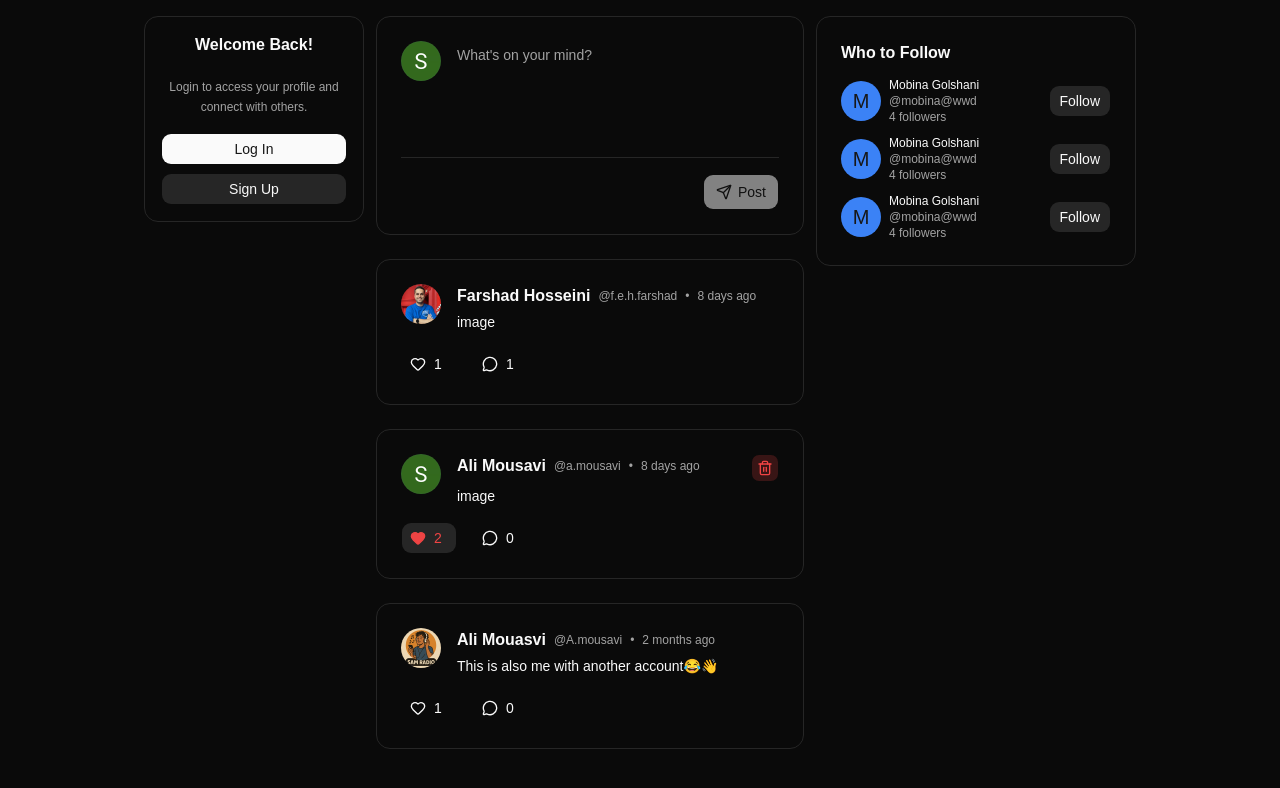
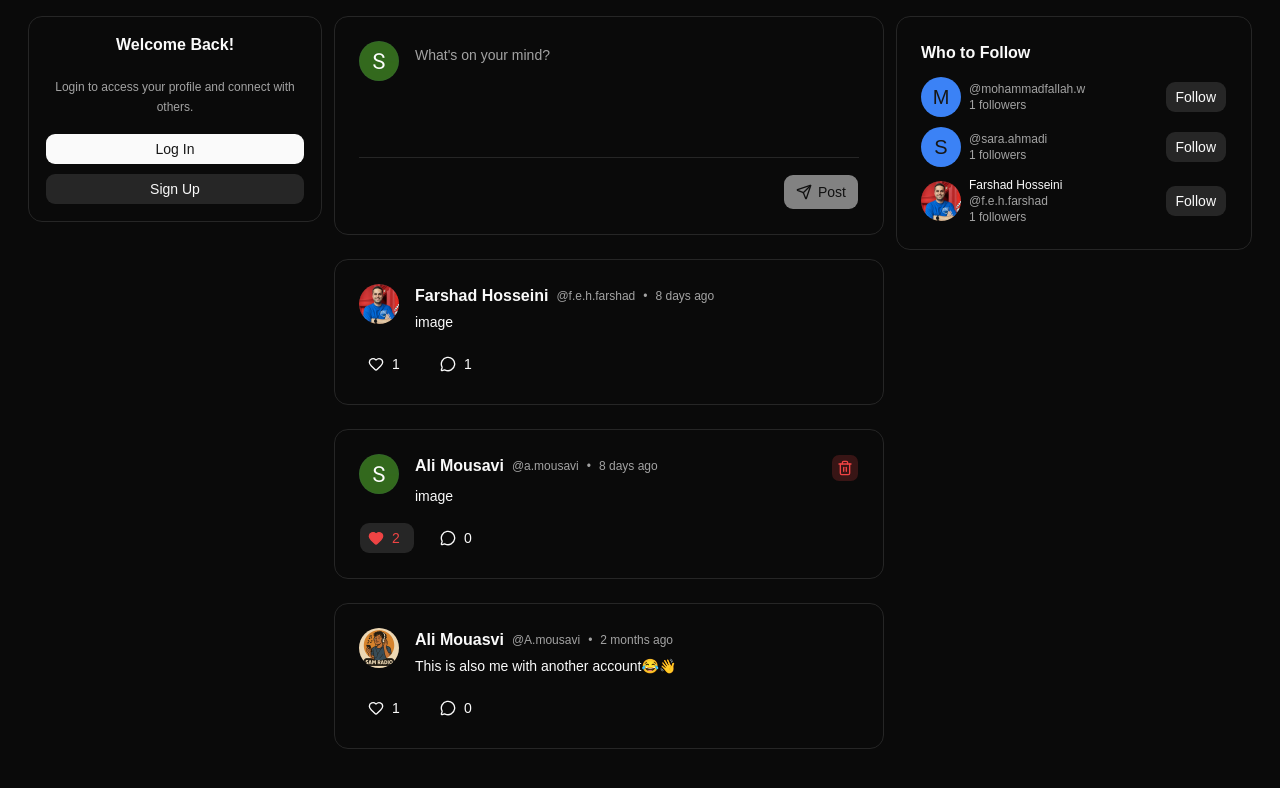
Before and after one commit to hmgolshani/Socially, a React (Vite) app: page / in a window 1280 px wide. Shown: the top 788 px of the page. Built offline with nearby package versions, Linux system fonts and the light colour scheme.

Commit message:
add recommendedUser type and use it and add fake data

```diff
--- a/src/components/cards/recommendedCard/RecommendedUserCard.tsx
+++ b/src/components/cards/recommendedCard/RecommendedUserCard.tsx
@@ -1,13 +1,25 @@
-import UserCard from "@/components/cards/recommendedCard/UserCard.tsx";
+import UserCard, { type RecommendedUser } from "@/components/cards/recommendedCard/UserCard.tsx";
+import farshadImage from "@/assets/images/farshad.png";
+
+const recommendedUsers: RecommendedUser[] = [
+  { username: "mohammadfallah.w", followers: 1 },
+  { username: "sara.ahmadi", followers: 1 },
+  {
+    username: "f.e.h.farshad",
+    name: "Farshad Hosseini",
+    followers: 1,
+    image: farshadImage,
+  },
+];
 
 const RecommendedUserCard = () => {
   return (
     <div className="rounded-xl border border-layout-border bg-layout-card p-6">
-      <h3 className="text-content-primary font-bold pb-3">Who to Follow</h3>
-      <div className="flex flex-col gap-2.5 ">
-        <UserCard username={"mobina@wwd"} fullName={"Mobina Golshani"} followersCount={4}/>
-        <UserCard username={"mobina@wwd"} fullName={"Mobina Golshani"} followersCount={4}/>
-        <UserCard username={"mobina@wwd"} fullName={"Mobina Golshani"} followersCount={4}/>
+      <h3 className="pb-3 font-bold text-content-primary">Who to Follow</h3>
+      <div className="flex flex-col gap-2.5">
+        {recommendedUsers.map((user) => (
+          <UserCard key={user.username} user={user} />
+        ))}
       </div>
     </div>
   );
--- a/src/components/cards/recommendedCard/UserCard.tsx
+++ b/src/components/cards/recommendedCard/UserCard.tsx
@@ -1,28 +1,42 @@
-import { Avatar, AvatarFallback } from "@/components/ui/avatar.tsx";
+import {
+  Avatar,
+  AvatarFallback,
+  AvatarImage,
+} from "@/components/ui/avatar.tsx";
 import { Button } from "@/components/ui/button.tsx";
 import { useState } from "react";
-type UserCardProp = {
-  fullName: string;
+
+export type RecommendedUser = {
   username: string;
-  followersCount:number;
+  name?: string;
+  image?: string;
+  followers: number;
+};
 
+type UserCardProps = {
+  user: RecommendedUser;
 };
-const UserCard = ({ fullName, username, followersCount }: UserCardProp) => {
+
+const UserCard = ({ user }: UserCardProps) => {
   const [isFollowing, setIsFollowing] = useState(false);
 
   return (
     <div className="flex items-center justify-between gap-3">
       <div className="flex min-w-0 items-center gap-2">
         <Avatar className="size-10">
+          <AvatarImage src={user.image} alt={user.username} />
           <AvatarFallback className="bg-brand-main text-xl text-content-opposite">
-            {fullName.charAt(0).toUpperCase()}
+            {user.username.charAt(0).toUpperCase()}
           </AvatarFallback>
         </Avatar>
         <div className="flex min-w-0 flex-col">
-          <span className="text-xs text-content-primary">{fullName}</span>
-          <span className="text-xs text-content-secondary">{`@${username}`}</span>
+          {user.name && (
+            <span className="text-xs text-content-primary">{user.name}</span>
+          )}
+
+          <span className="text-xs text-content-secondary">{`@${user.username}`}</span>
           <span className="text-xs text-content-secondary">
-            {`${followersCount} followers`}
+            {`${user.followers} followers`}
           </span>
         </div>
       </div>
--- a/src/components/layouts/Layout.tsx
+++ b/src/components/layouts/Layout.tsx
@@ -19,11 +19,13 @@ const Layout = () => {
   const {pathname} = useLocation();
   const isNotificationsPage = pathname === "/notifications";
 
+  //TODO top-20 after header
+
   return (
     <div>
       <Header />
 
-      <div className="mx-auto grid max-w-5xl grid-cols-1 gap-3 px-4 py-4 md:grid-cols-[180px_minmax(0,1fr)_180px] lg:grid-cols-[220px_minmax(0,1fr)_320px]">
+      <div className="mx-auto grid max-w-[1256px] grid-cols-1 gap-3 px-4 py-4 md:grid-cols-[180px_minmax(0,1fr)] lg:grid-cols-[220px_minmax(0,1fr)] xl:grid-cols-[294px_550px_356px]">
         <aside className="hidden md:block">
           <div className="sticky">
             {isAuthenticated ? (
@@ -38,7 +40,7 @@ const Layout = () => {
           <Outlet />
         </main>
 
-        <aside className="hidden md:block">
+        <aside className="hidden xl:block">
           <div className="sticky">
             {!isNotificationsPage && <RecommendedUserCard />}
           </div>
```
